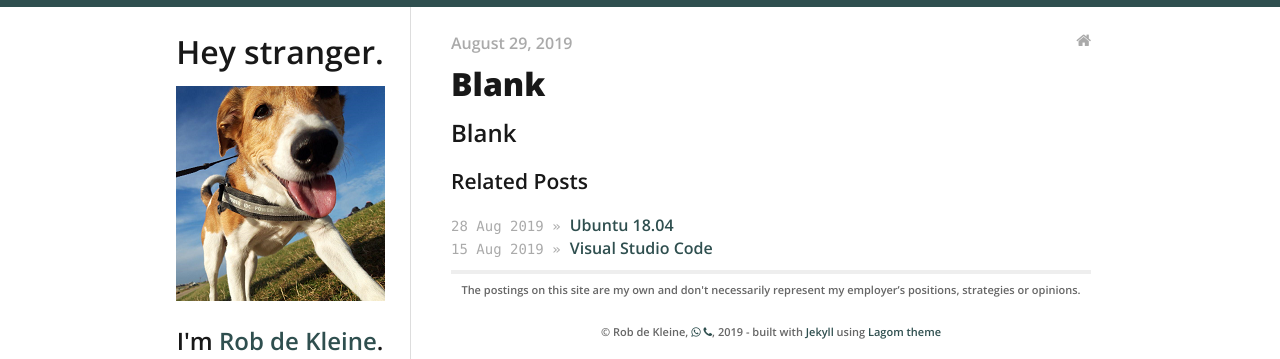
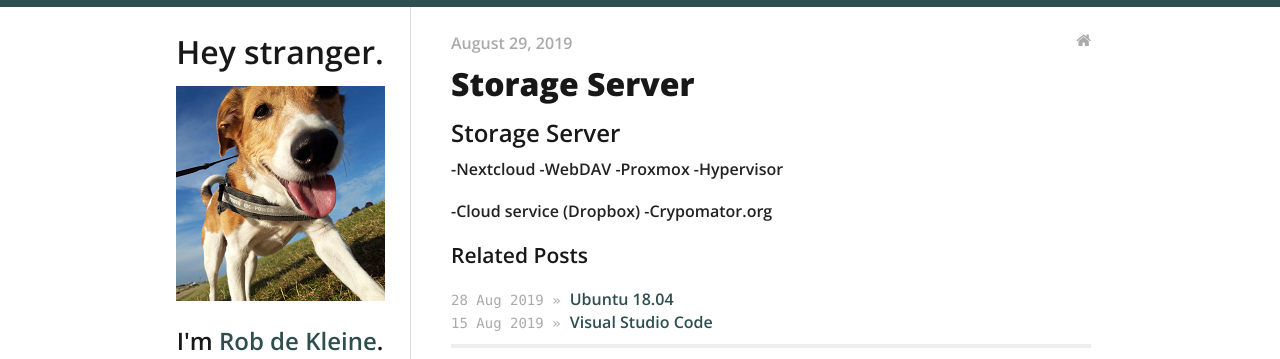
Before and after one commit to sjmst5/sjmst5.github.io, a Jekyll site: the page built from jekyll/_posts/2019-08-29-blank.md, in a window 1280 px wide, cut to the strip 0-359 px from the top of the page. Built offline with Jekyll 4.4.1, drawn with Linux system fonts in a browser that asks for light colours; nearby versions of some CDN libraries.

Commit message:
Storage Server

```diff
--- a/jekyll/_posts/2019-08-29-blank.md
+++ b/jekyll/_posts/2019-08-29-blank.md
@@ -1,8 +1,16 @@
 ---
 layout: post
-title: Blank
+title: Storage Server
 categories:
 - blog
 ---
 
-## Blank
+## Storage Server
+
+-Nextcloud
+-WebDAV
+-Proxmox
+-Hypervisor
+
+-Cloud service (Dropbox)
+-Crypomator.org
```
